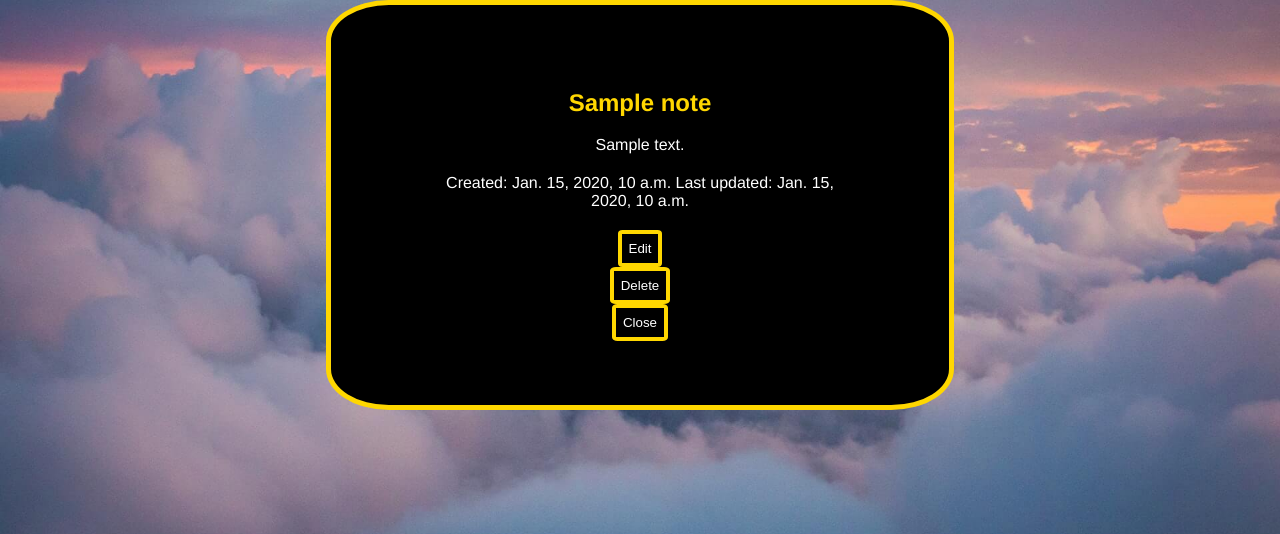
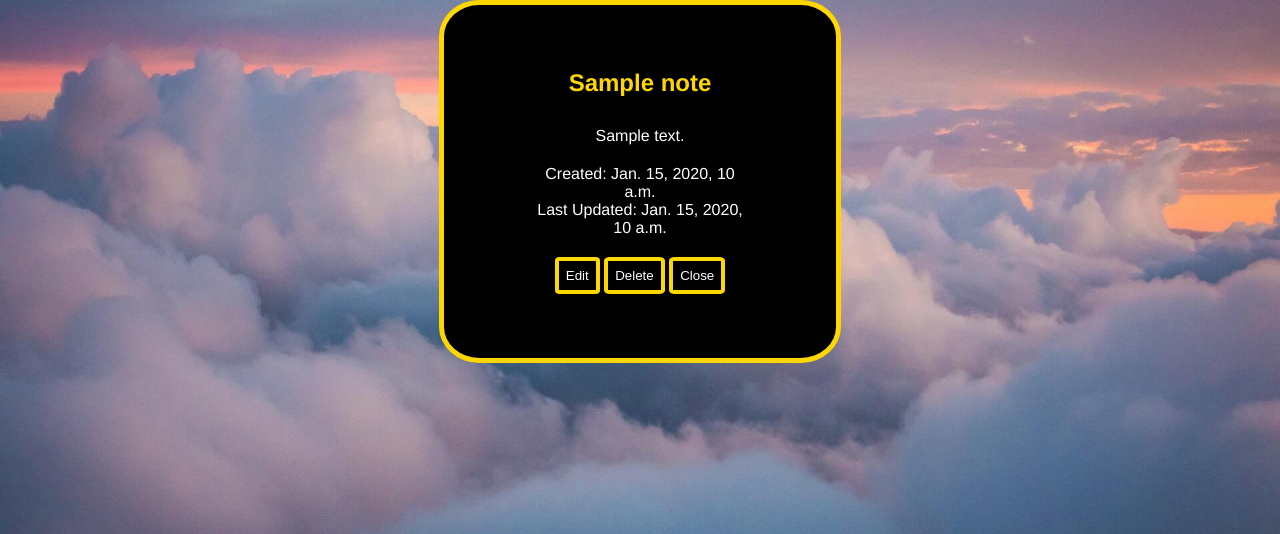
Before and after one commit to mejkej/cloudbook, a Django app: page /read/1 in a window 1280 px wide. Shown: the part 104-638 px from the top of the page. Run offline with Django 3.2, Linux system fonts and the light colour scheme; a user stored in the database is signed in; tables that the repository leaves empty hold one stand-in row (values such as "Sample post").

Commit message:
made some small changes to the css note titles are now displayed in the color gold

```diff
--- a/static/css/style.css
+++ b/static/css/style.css
@@ -53,7 +53,7 @@
 }
 
 .maindiv .browsenotes h3 a {
-    color:white;
+    color:gold;
 }
 
 .signinorupanchor {
@@ -100,10 +100,21 @@
 
 .maindiv h2 {
     color:gold;
+    max-width:80%;
+    flex-wrap: wrap;
+    word-wrap: break-word;
+    white-space: pre-line;
+    margin:0 auto;
+    margin-bottom:30px;
 }
 
 .maindiv #id_content {
     max-width: 80%;
+}
+
+.maindiv.btns {
+    display: inline-flex;
+    justify-content: space-between;
 }
 
 .notecontentdiv p {
--- a/templates/browse.html
+++ b/templates/browse.html
@@ -9,7 +9,7 @@
         <div class="browsenotes">
         {% if notes %}
         {% for note in notes %}
-        <h3><a href="{% url 'read' pk=note.pk  %}">{{ note.title }} </a><p>Created: {{ note.created_at }} Last updated: {{ note.updated_at }}</p></h3>
+        <h3><a href="{% url 'read' pk=note.pk  %}">{{ note.title }}</a><p>Created: {{ note.created_at }} <br> Last Updated: {{ note.updated_at }}</p></h3>
 
         {% endfor %}
         {% endif %}
--- a/templates/read.html
+++ b/templates/read.html
@@ -9,12 +9,13 @@
 <div class="notecontentdiv">
 
 <p>{{ note.content }}</p>
-<p>Created: {{ note.created_at }} Last updated: {{ note.updated_at }}</p>
+<p>Created: {{ note.created_at }} <br> Last Updated: {{ note.updated_at }}</p>
 
 </div>
-
+<div class="btns">
 <a href="{% url 'edit' pk=note.pk %}"><button>Edit</button></a>
 <a class="deletebtn" href="{% url 'delete' pk=note.pk %}"><button>Delete</button></a>
 <a href="{% url 'base' %}"><button>Close</button></a>
 </div>
+</div>
 {% endblock %}
```
